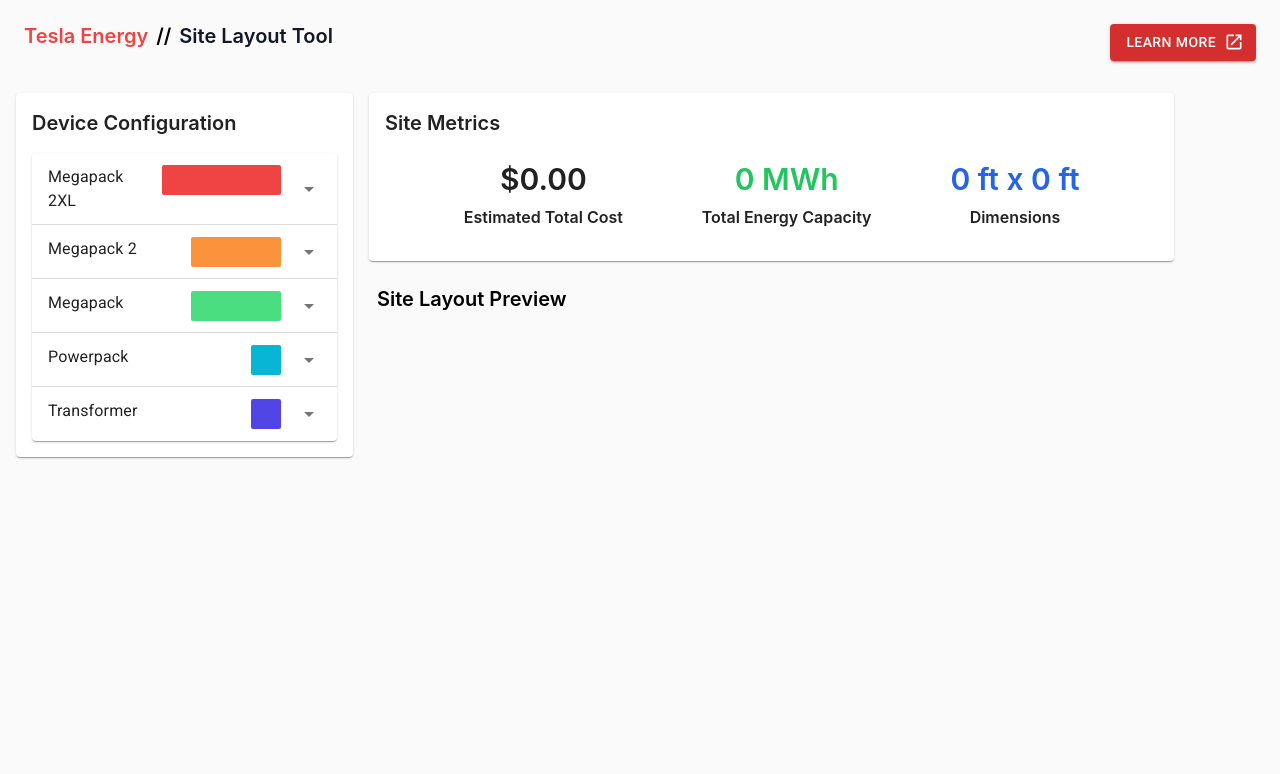
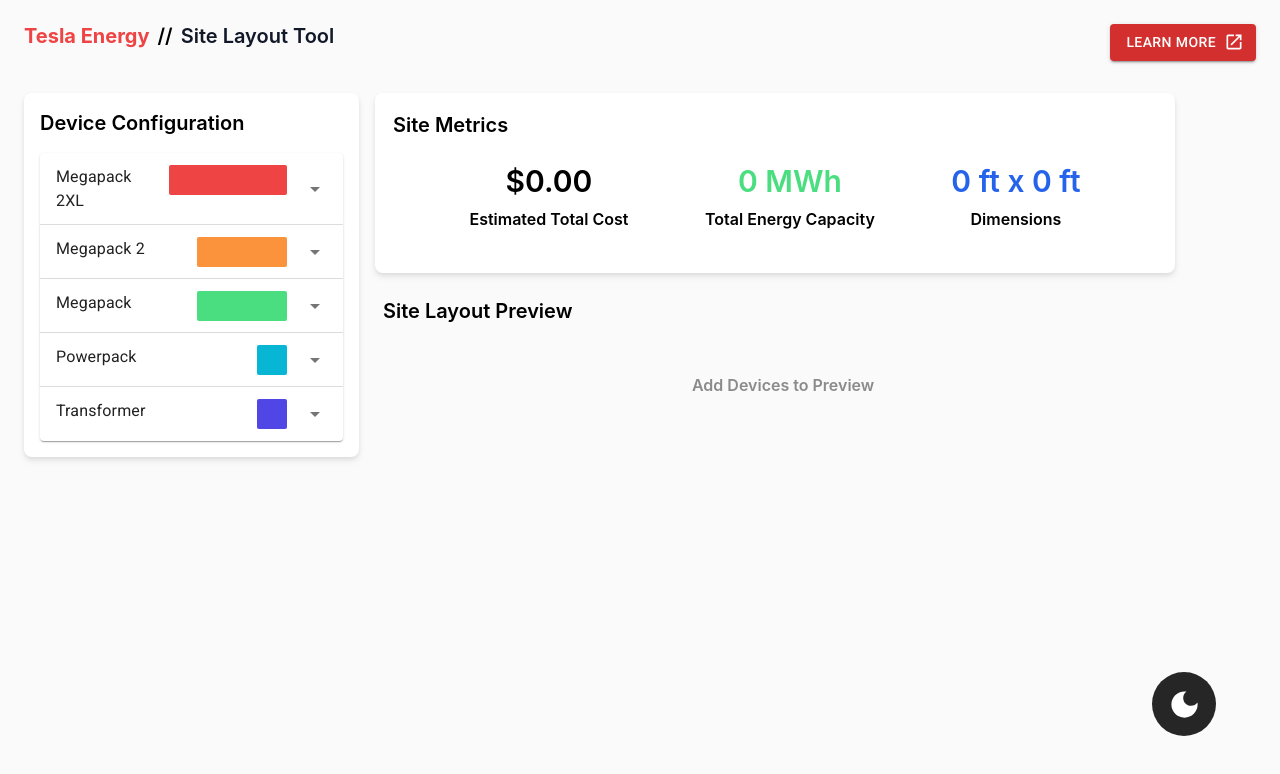
Before and after one commit to jasssse/tesla-takehome, a React (Create React App) app: page / in a window 1280 px wide. Shown: the top 774 px of the page. Built offline with nearby package versions, Linux system fonts and the light colour scheme.

Commit message:
Dark mode switch

```diff
--- a/src/App.css
+++ b/src/App.css
@@ -1,5 +1,4 @@
 .App {
   text-align: center;
   height: 100vh;
-  background-color: #fafafa;
 }
--- a/src/App.tsx
+++ b/src/App.tsx
@@ -10,9 +10,33 @@
 import { DeviceList } from './components/deviceList';
 import Button from '@mui/material/Button';
 import LaunchIcon from '@mui/icons-material/Launch';
+import DarkModeIcon from '@mui/icons-material/DarkMode';
+import LightModeIcon from '@mui/icons-material/LightMode';
+import { ThemeProvider, createTheme, useColorScheme } from '@mui/material/styles';
+
+const theme = createTheme({
+  colorSchemes: {
+    dark: true,
+  },
+});
+
+
 
 function App() {
   const [deviceIndex, setDeviceIndex] = useState<DeviceIndex>(initialDeviceIndex)
+  const [darkMode, setDarkMode] = useState(false)
+  const { mode, setMode } = useColorScheme();
+
+  const theme = createTheme({
+    colorSchemes: {
+      dark: darkMode,
+    },
+  });
+
+
+  const toggleDarkMode = () => {
+    setDarkMode(!darkMode)
+  }
 
   const updateDeviceIndex = (id: number, quantity: number) => {
     setDeviceIndex((prevIndex) => {
@@ -31,16 +55,18 @@
 
 
   return (
-    <div className="App">
+    <ThemeProvider theme={theme}>
+      <div className={`${darkMode && "dark"}`}>
+        <div className="App overflow-auto bg-[#fafafa] dark:bg-dark_bg ">
           <header className="mx-auto flex text-xl font-semibold justify-between leading-6 p-6">
             <div>
-          <a className="text-red-500 font-bol">
+              <a className="text-red-500 font-bold">
                 Tesla Energy
               </a>
-          <a className='px-2'>
+              <a className='px-2 dark:text-dark_body_text'>
                 //
               </a>
-          <a className="text-gray-900">
+              <a className="text-gray-900 dark:text-dark_body_text">
                 Site Layout Tool
               </a>
             </div>
@@ -50,11 +76,22 @@
 
           </header>
 
-      <div className="flex flex-row overflow-auto w-full px-2">
+          <div className="flex flex-row  w-full px-2">
             <DeviceList deviceIndex={deviceIndex} updateDeviceCount={updateDeviceIndex}/>
             <MainArea deviceIndex={deviceIndex} />
           </div>
         </div>
+        <button
+          className='absolute w-16 h-16 bottom-16 right-16 bg-neutral-800 dark:bg-white rounded-full text-white dark:text-black'
+          onClick={toggleDarkMode}
+        >
+          {darkMode ? <LightModeIcon fontSize='large'/> : <DarkModeIcon fontSize='large'/>}
+        </button>
+      </div>
+
+    </ThemeProvider>
+
+
   );
 }
 
--- a/src/components/deviceList.tsx
+++ b/src/components/deviceList.tsx
@@ -15,9 +15,9 @@
 
 export const DeviceList = ({deviceIndex, updateDeviceCount}: DeviceListProps) => {
     return(
-        <Card className='m-2 p-4 w-4/12'>
-            <div className='flex flex-col items-start'>
-                <h1 className="text-xl font-semibold mb-4">
+        <div className='m-2 ml-4 p-4 w-4/12 bg-white dark:bg-dark_accent rounded-lg drop-shadow-md'>
+            <div className='flex flex-col items-start '>
+                <h1 className="text-xl font-semibold mb-4 dark:text-dark_header_text">
                     Device Configuration
                 </h1>
                 {Object.entries(deviceIndex).reverse().map(([idString, count]) => {
@@ -25,7 +25,8 @@
                     const device = DeviceGuide.get(id)!
 
                     return (
-                        <Accordion>
+                        <Accordion
+                        >
                             <AccordionSummary
                                 expandIcon={<ArrowDropDownIcon />}
                             >
@@ -55,7 +56,7 @@
                     )
                 })}
             </div>
-        </Card>
+        </div>
 
     )
 }
--- a/src/components/mainArea.tsx
+++ b/src/components/mainArea.tsx
@@ -1,4 +1,4 @@
-import { useEffect, useState } from "react";
+import { useEffect, useState, useMemo } from "react";
 import { DeviceIndex } from "../models/device";
 import { MetricsArea } from "./metricsArea";
 import { SiteLayoutPreview } from "./siteLayoutPreview";
@@ -15,8 +15,12 @@
     const [energy, setEnergy] = useState(0)
     const [cost, setCost] = useState(0)
 
+    const siteLayout = useMemo(() => {
+        return createSiteLayout(deviceIndex);
+    }, [deviceIndex])
+
     useEffect(() => {
-        const { deviceMap, siteWidth, rowCount, cost, energy} = createSiteLayout(deviceIndex)
+        const { deviceMap, siteWidth, rowCount, cost, energy} = siteLayout
 
         setLayout(deviceMap)
         setLayoutWidth(siteWidth)
@@ -24,7 +28,7 @@
         setCost(cost)
         setEnergy(energy)
 
-    }, [deviceIndex])
+    }, [siteLayout])
 
     return (
         <div className="flex flex-col p-2 w-11/12 space-y-4">
--- a/src/components/metricsArea.tsx
+++ b/src/components/metricsArea.tsx
@@ -11,36 +11,36 @@
     const formattedCost = cost.toLocaleString("en-US", {style:"currency", currency:"USD"});
 
     return(
-        <Card className='p-4 w-[90%]'>
-            <div className="flex flex-col items-start">
-                <h1 className="text-xl font-semibold mb-2">
+        <div className={`p-0.5 w-[90%] ${ rowCount > 0 ? 'bg-gradient-to-r' : 'bg-white'} from-white via-emerald-400 to-sky-500 rounded-lg drop-shadow-md`}>
+            <div className="w-full h-full rounded-lg bg-white dark:bg-dark_accent flex flex-col items-start p-4">
+                <h1 className="text-xl font-semibold mb-2 dark:text-dark_header_text">
                     Site Metrics
                 </h1>
 
-                <div className='flex flex-row justify-evenly w-full py-4 font-semibold'>
-                    <div className='flex flex-col space-y-2'>
+                <div className='flex flex-row justify-evenly w-full py-4 font-semibold pb-6'>
+                    <div className='flex flex-col space-y-2 dark:text-dark_header_text'>
                         <p className='text-3xl'>
                             {formattedCost}
                         </p>
-                        <p>Estimated Total Cost</p>
+                        <p className='dark:text-dark_body_text'>Estimated Total Cost</p>
                     </div>
 
                     <div className='flex flex-col space-y-2'>
-                        <p className='text-3xl text-green-500'>
+                        <p className='text-3xl text-green-400'>
                             {energy} MWh
                         </p>
-                        <p>Total Energy Capacity</p>
+                        <p className='dark:text-dark_body_text'>Total Energy Capacity</p>
                     </div>
 
                     <div className='flex flex-col space-y-2'>
                         <p className='text-3xl text-blue-600 '>
                             {rowCount * 10} ft x {width} ft
                         </p>
-                        <p>Dimensions</p>
+                        <p className='dark:text-dark_body_text'>Dimensions</p>
                     </div>
 
                 </div>
             </div>
-        </Card>
+        </div>
     )
 }
--- a/src/components/siteLayoutPreview.tsx
+++ b/src/components/siteLayoutPreview.tsx
@@ -5,16 +5,28 @@
     layout: number[][]
 }
 
+const SCALE_FACTOR = 10
+
 export const SiteLayoutPreview = ({layout}: SiteLayoutPreviewProps) => {
-    const SCALE_FACTOR = 10
     return (
         <div className="flex flex-col items-start p-2">
-            <h1 className="text-xl font-semibold">
+            <h1 className="text-xl font-semibold dark:text-dark_header_text">
                 Site Layout Preview
             </h1>
 
             <div className="py-2 w-full">
-                {layout.length < 1 && <></>}
+
+                {layout.length < 1
+                    ? <div className="flex flex-col items-center w-11/12 py-10">
+                        <p className="text-dark_body_text font-semibold">Add Devices to Preview</p>
+                    </div>
+
+                    // Scale
+                    : <div className="flex flex-col w-full items-center" style={{ width: 100 * SCALE_FACTOR }} >
+                        <p className="text-gray-400 font-semibold">100 ft</p>
+                        <div className="flex h-2 bg-gray-300 dark:bg-dark_body_text w-[99%]"></div>
+                    </div> }
+
                 {layout.map((row, i) => {
                     return(
                         <div key={i} className="flex flex-row">
@@ -33,7 +45,6 @@
                     )
                 })}
             </div>
-
         </div>
     )
 }
--- a/src/components/tile.tsx
+++ b/src/components/tile.tsx
@@ -21,7 +21,7 @@
 
     return (
         <div
-            className={`relative flex items-center justify-center border-8 border-[#fafafa] rounded-2xl p-4 ${deviceColours.get(id)}`}
+            className={`relative flex items-center justify-center border-8 border-[#fafafa] dark:border-dark_bg rounded-2xl p-4 ${deviceColours.get(id)}`}
             style={{
                 height: tileHeight,
                 width: tileWidth
--- a/tailwind.config.js
+++ b/tailwind.config.js
@@ -4,7 +4,15 @@
     "./src/**/*.{js,jsx,ts,tsx}",
   ],
   theme: {
-    extend: {},
+    extend: {
+      colors: {
+        dark_bg: '#121212',
+        dark_header_text: '#ffffff',
+        dark_body_text: '#8b8b8b',
+        dark_accent: '#282828'
+      }
+    },
   },
   plugins: [],
+  darkMode: "class",
 }
```
Also changed, not shown: public/manifest.json. Lines whose indentation alone changed are shown as unchanged.
